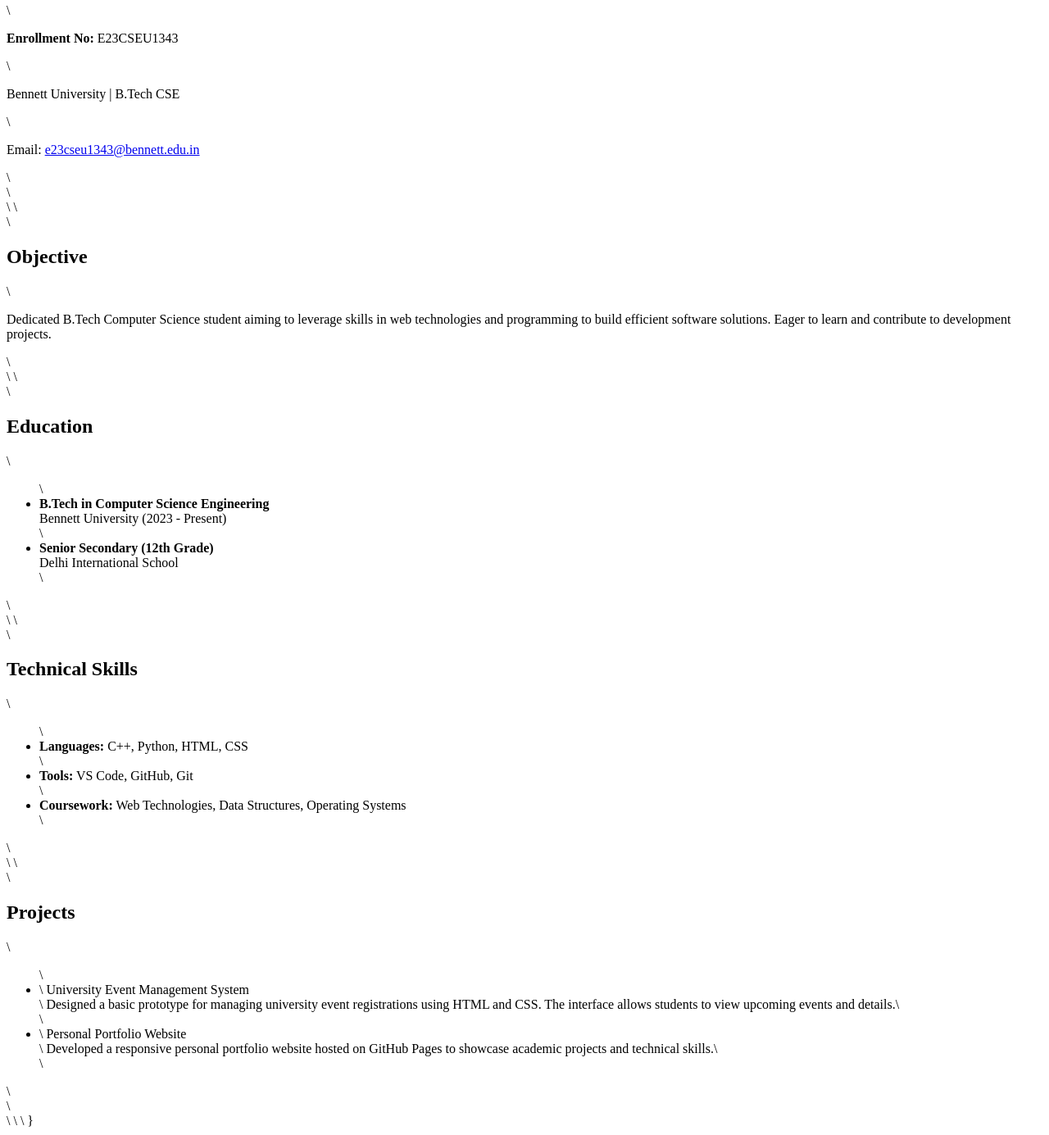
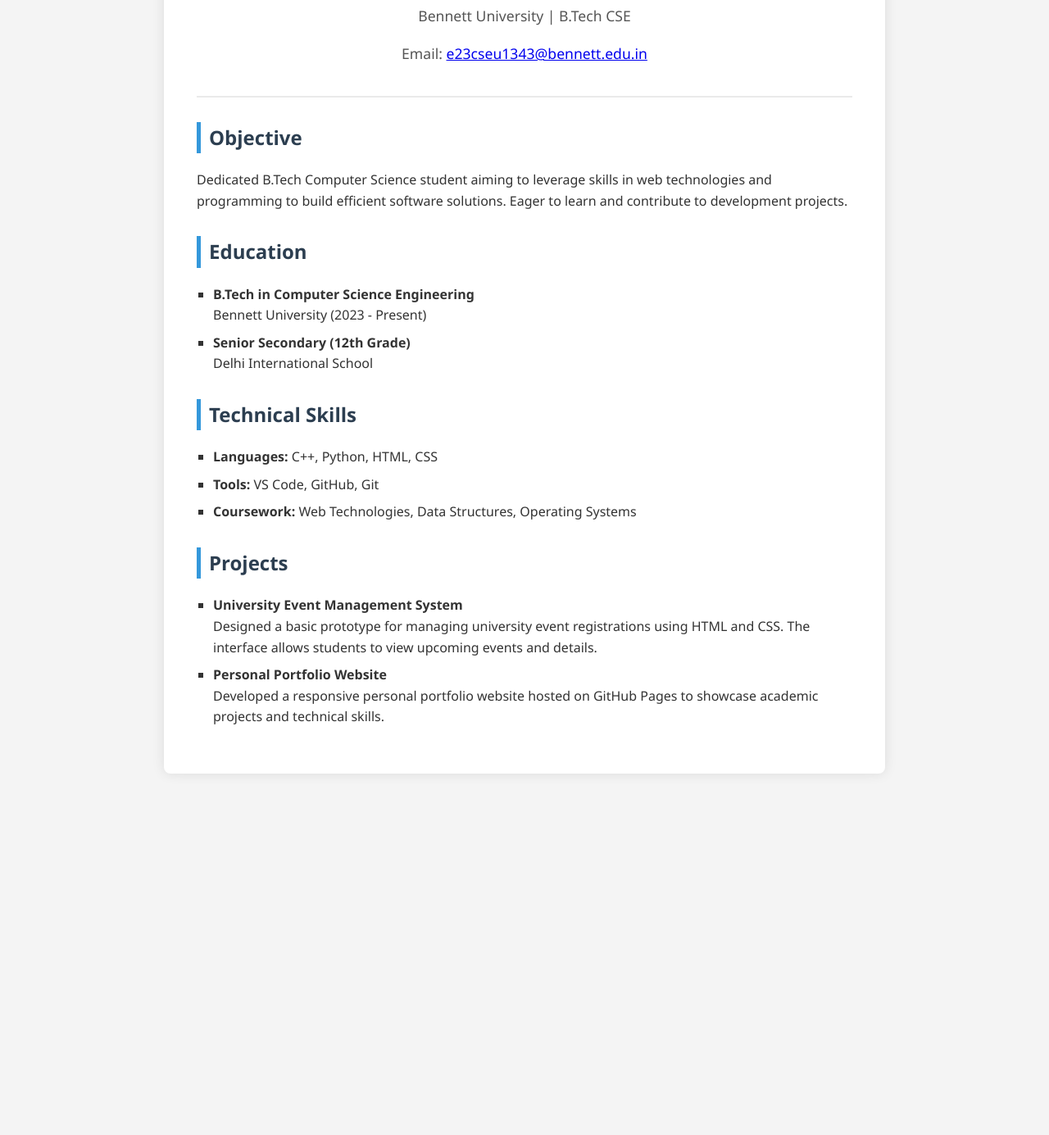
Before and after one commit to Kabir2027/cset382-resume, a plain HTML site: page index.html in a window 1280 px wide. Shown: the part 192-1577 px from the top of the page at 82% size. After the commit the page ends 1166 px from the top, so only its background shows below. Drawn offline with Linux system fonts and the light colour scheme.

Commit message:
index.html

```diff
--- a/index.html
+++ b/index.html
@@ -1,116 +1,109 @@
-{\rtf1\ansi\ansicpg1252\cocoartf2867
-\cocoatextscaling0\cocoaplatform0{\fonttbl\f0\fswiss\fcharset0 Helvetica;}
-{\colortbl;\red255\green255\blue255;}
-{\*\expandedcolortbl;;}
-\paperw11900\paperh16840\margl1440\margr1440\vieww11520\viewh8400\viewkind0
-\pard\tx720\tx1440\tx2160\tx2880\tx3600\tx4320\tx5040\tx5760\tx6480\tx7200\tx7920\tx8640\pardirnatural\partightenfactor0
+<!DOCTYPE html>
+<html lang="en">
+<head>
+    <meta charset="UTF-8">
+    <meta name="viewport" content="width=device-width, initial-scale=1.0">
+    <title>Resume - Kabir Sinha</title>
+    <style>
+        body {
+            font-family: 'Segoe UI', Tahoma, Geneva, Verdana, sans-serif;
+            line-height: 1.6;
+            margin: 0;
+            padding: 0;
+            background-color: #f4f4f4;
+            color: #333;
+        }
+        .container {
+            max-width: 800px;
+            margin: 30px auto;
+            background: #fff;
+            padding: 40px;
+            border-radius: 8px;
+            box-shadow: 0 0 15px rgba(0,0,0,0.1);
+        }
+        header {
+            text-align: center;
+            border-bottom: 2px solid #eaeaea;
+            padding-bottom: 20px;
+            margin-bottom: 20px;
+        }
+        h1 {
+            margin: 0;
+            color: #2c3e50;
+            font-size: 2.5em;
+        }
+        .details {
+            font-size: 1.1em;
+            color: #555;
+            margin-top: 10px;
+        }
+        h2 {
+            color: #2c3e50;
+            border-left: 5px solid #3498db;
+            padding-left: 10px;
+            margin-top: 30px;
+        }
+        ul {
+            list-style-type: square;
+            padding-left: 20px;
+        }
+        li {
+            margin-bottom: 8px;
+        }
+        .project-title {
+            font-weight: bold;
+            color: #333;
+        }
+    </style>
+</head>
+<body>
 
-\f0\fs24 \cf0 <!DOCTYPE html>\
-<html lang="en">\
-<head>\
-    <meta charset="UTF-8">\
-    <meta name="viewport" content="width=device-width, initial-scale=1.0">\
-    <title>Resume - Kabir Sinha</title>\
-    <style>\
-        body \{\
-            font-family: 'Segoe UI', Tahoma, Geneva, Verdana, sans-serif;\
-            line-height: 1.6;\
-            margin: 0;\
-            padding: 0;\
-            background-color: #f4f4f4;\
-            color: #333;\
-        \}\
-        .container \{\
-            max-width: 800px;\
-            margin: 30px auto;\
-            background: #fff;\
-            padding: 40px;\
-            border-radius: 8px;\
-            box-shadow: 0 0 15px rgba(0,0,0,0.1);\
-        \}\
-        header \{\
-            text-align: center;\
-            border-bottom: 2px solid #eaeaea;\
-            padding-bottom: 20px;\
-            margin-bottom: 20px;\
-        \}\
-        h1 \{\
-            margin: 0;\
-            color: #2c3e50;\
-            font-size: 2.5em;\
-        \}\
-        .details \{\
-            font-size: 1.1em;\
-            color: #555;\
-            margin-top: 10px;\
-        \}\
-        h2 \{\
-            color: #2c3e50;\
-            border-left: 5px solid #3498db;\
-            padding-left: 10px;\
-            margin-top: 30px;\
-        \}\
-        ul \{\
-            list-style-type: square;\
-            padding-left: 20px;\
-        \}\
-        li \{\
-            margin-bottom: 8px;\
-        \}\
-        .project-title \{\
-            font-weight: bold;\
-            color: #333;\
-        \}\
-    </style>\
-</head>\
-<body>\
-\
-<div class="container">\
-    <header>\
-        <h1>Kabir Sinha</h1>\
-        <div class="details">\
-            <p><strong>Enrollment No:</strong> E23CSEU1343</p>\
-            <p>Bennett University | B.Tech CSE</p>\
-            <p>Email: <a href="mailto:e23cseu1343@bennett.edu.in">e23cseu1343@bennett.edu.in</a></p>\
-        </div>\
-    </header>\
-\
-    <section>\
-        <h2>Objective</h2>\
-        <p>Dedicated B.Tech Computer Science student aiming to leverage skills in web technologies and programming to build efficient software solutions. Eager to learn and contribute to development projects.</p>\
-    </section>\
-\
-    <section>\
-        <h2>Education</h2>\
-        <ul>\
-            <li><strong>B.Tech in Computer Science Engineering</strong><br>Bennett University (2023 - Present)</li>\
-            <li><strong>Senior Secondary (12th Grade)</strong><br>Delhi International School</li>\
-        </ul>\
-    </section>\
-\
-    <section>\
-        <h2>Technical Skills</h2>\
-        <ul>\
-            <li><strong>Languages:</strong> C++, Python, HTML, CSS</li>\
-            <li><strong>Tools:</strong> VS Code, GitHub, Git</li>\
-            <li><strong>Coursework:</strong> Web Technologies, Data Structures, Operating Systems</li>\
-        </ul>\
-    </section>\
-\
-    <section>\
-        <h2>Projects</h2>\
-        <ul>\
-            <li>\
-                <span class="project-title">University Event Management System</span><br>\
-                Designed a basic prototype for managing university event registrations using HTML and CSS. The interface allows students to view upcoming events and details.\
-            </li>\
-            <li>\
-                <span class="project-title">Personal Portfolio Website</span><br>\
-                Developed a responsive personal portfolio website hosted on GitHub Pages to showcase academic projects and technical skills.\
-            </li>\
-        </ul>\
-    </section>\
-</div>\
-\
-</body>\
-</html>}
+<div class="container">
+    <header>
+        <h1>Kabir Sinha</h1>
+        <div class="details">
+            <p><strong>Enrollment No:</strong> E23CSEU1343</p>
+            <p>Bennett University | B.Tech CSE</p>
+            <p>Email: <a href="mailto:e23cseu1343@bennett.edu.in">e23cseu1343@bennett.edu.in</a></p>
+        </div>
+    </header>
+
+    <section>
+        <h2>Objective</h2>
+        <p>Dedicated B.Tech Computer Science student aiming to leverage skills in web technologies and programming to build efficient software solutions. Eager to learn and contribute to development projects.</p>
+    </section>
+
+    <section>
+        <h2>Education</h2>
+        <ul>
+            <li><strong>B.Tech in Computer Science Engineering</strong><br>Bennett University (2023 - Present)</li>
+            <li><strong>Senior Secondary (12th Grade)</strong><br>Delhi International School</li>
+        </ul>
+    </section>
+
+    <section>
+        <h2>Technical Skills</h2>
+        <ul>
+            <li><strong>Languages:</strong> C++, Python, HTML, CSS</li>
+            <li><strong>Tools:</strong> VS Code, GitHub, Git</li>
+            <li><strong>Coursework:</strong> Web Technologies, Data Structures, Operating Systems</li>
+        </ul>
+    </section>
+
+    <section>
+        <h2>Projects</h2>
+        <ul>
+            <li>
+                <span class="project-title">University Event Management System</span><br>
+                Designed a basic prototype for managing university event registrations using HTML and CSS. The interface allows students to view upcoming events and details.
+            </li>
+            <li>
+                <span class="project-title">Personal Portfolio Website</span><br>
+                Developed a responsive personal portfolio website hosted on GitHub Pages to showcase academic projects and technical skills.
+            </li>
+        </ul>
+    </section>
+</div>
+
+</body>
+</html>
```
